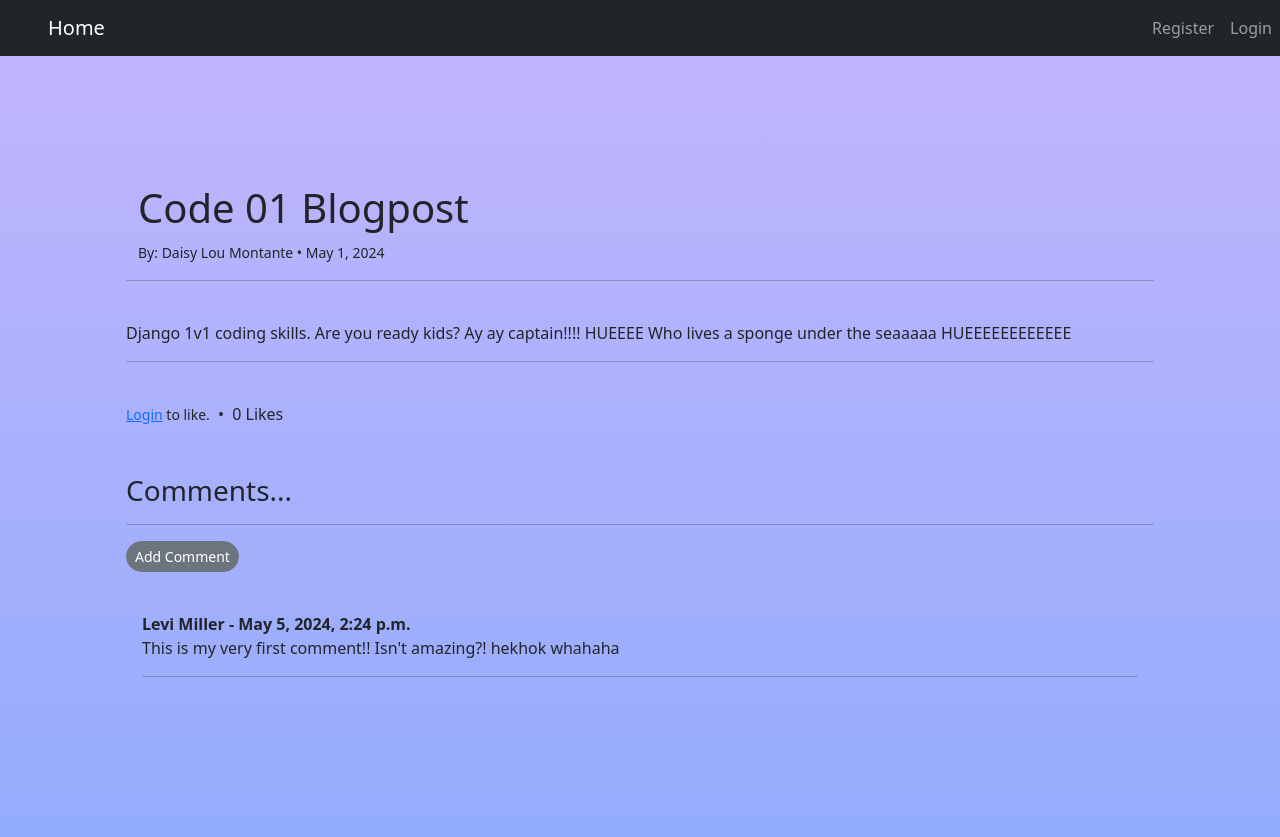
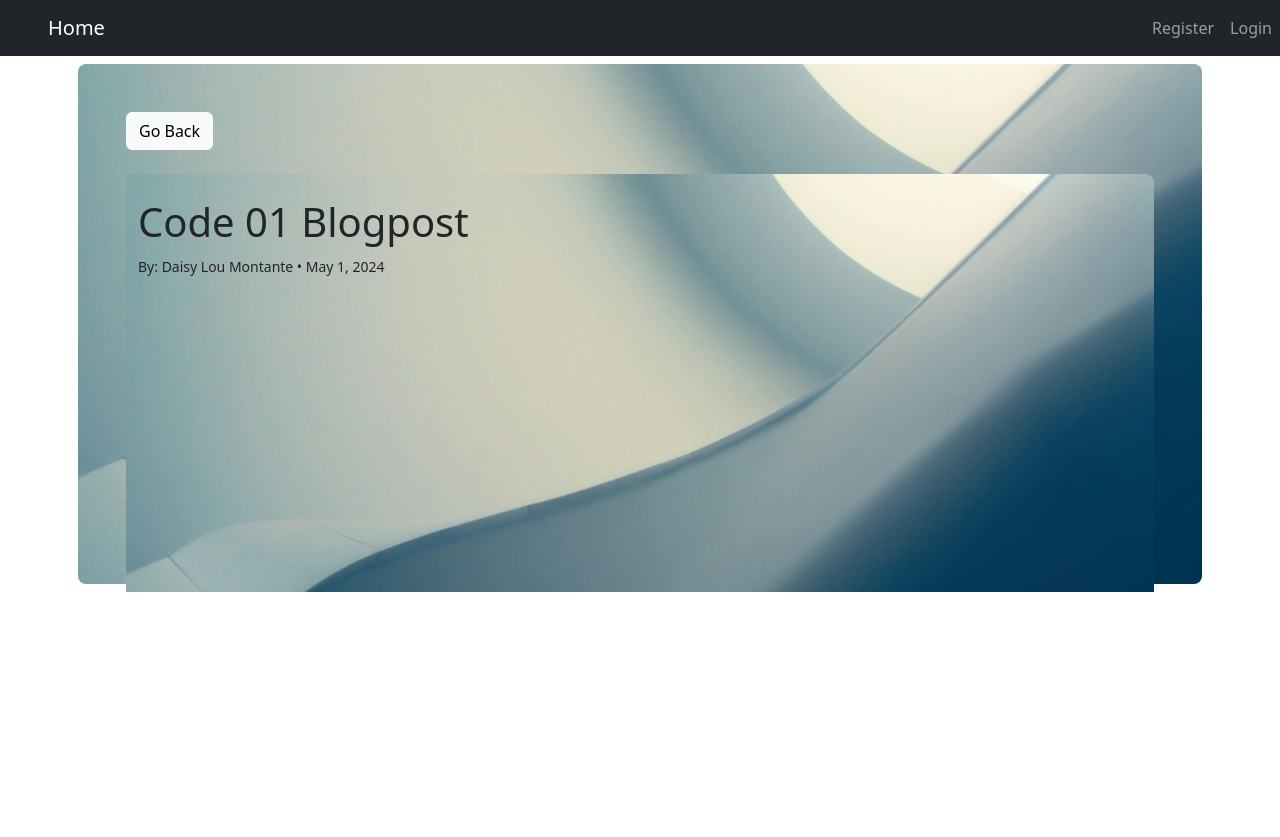
Before and after one commit to monay08/blogpost-django, a Django app: page /detail/2 in a window 1280 px wide. After the commit the page ends 592 px from the top, so only its background shows below. Run offline with Django 5.2, Linux system fonts and the light colour scheme; data comes from the database, SQL or seed files in the repository; both versions use the stored data as it was after the commit.

Commit message:
fixing buttons

```diff
--- a/blogpost/templates/base.html
+++ b/blogpost/templates/base.html
@@ -6,9 +6,7 @@
     <meta name="viewport" content="width=device-width, initial-scale=1, shrink-to-fit=no">
     <link rel="stylesheet" href="{% static 'css/bootstrap.min.css' %}">
     <link rel="stylesheet" href="{% static 'css/style.css' %}">
-    <link rel="stylesheet" href="/static/css/style.css">
     <link href="https://cdn.jsdelivr.net/npm/bootstrap@5.3.3/dist/css/bootstrap.min.css" rel="stylesheet" integrity="sha384-QWTKZyjpPEjISv5WaRU9OFeRpok6YctnYmDr5pNlyT2bRjXh0JMhjY6hW+ALEwIH" crossorigin="anonymous">
-
     <title>Blogpost</title>
   </head>
 
--- a/blogpost/templates/create-post.html
+++ b/blogpost/templates/create-post.html
@@ -9,7 +9,7 @@
         <form method='POST'>
             {% csrf_token %}
             {{ form.as_p }}
-            <button class='btn btn-secondary'>Save</button>
+            <button class='btn btn-success'>Upload</button><button class='btn btn-light' onclick="history.back()">Back</button><br><br>
     </div>
 
 </div>
--- a/blogpost/templates/detail-view.html
+++ b/blogpost/templates/detail-view.html
@@ -2,16 +2,17 @@
 
 {% block content %}
 <div class="container p-2 overflow-hidden " style="height: auto;">
-    <div class="container p-5 mt-5  rounded-3">
-        <br>
-        <div class="container rounded-3" ">
+    <div class="container p-5 mt-0  rounded-3">
+        <button class='btn btn-light' onclick="history.back()">Go Back</button><br><br>
+        <div class="container rounded-3">
+            <br>
             <h1>{{ post.title }}</h1>
             <small>
                 By: {{ post.author.first_name }} {{ post.author.last_name }} • {{ post.post_date }}
 
                 {% if user.is_authenticated %}
                     {% if user.id == post.author.id %}
-                        - <a href='{% url 'updatepost' post.pk %}' class="a px-2"><button type="button" class="btn btn-primary btn-sm rounded-5">Edit</button></a>
+                        <a href='{% url 'updatepost' post.pk %}' class="a px-2"><button type="button" class="btn btn-primary btn-sm rounded-5">Edit</button></a>
                         <a href='{% url 'deletepost' post.pk %}'><button type='submit', name='post_id', value='{{ post.id }}', class='btn btn-danger btn-sm rounded-5'>Delete</button></a>
                     {% endif %}
                 {% endif %}
@@ -19,12 +20,11 @@
             </small><br>
         </div>
 
-
         <hr>
         <br>
         {{ post.body|safe }}
+        <br><br>
         <hr>
-        <br>
         <form action="{% url 'like_post' post.pk %}" method="POST">
             {% csrf_token %}
 
@@ -41,17 +41,16 @@
         <span class="px-1">&bull;</span> {{ total_likes }} Likes
         </form>
         <br><br>
-        <h3>Comments...</h3><hr>
+        <h4>Comments...&#128173;</h4><hr>
         {% if not post.comments.all %}
             No comments yet ... <a href='{% url 'addcomment' post.pk %}' class="a px-3"><button type='submit' class='btn btn-success btn-sm rounded-5'>Add One</button></a>
         {% else %}
-            <a href='{% url 'addcomment' post.pk %}'><button type='submit' class='btn btn-secondary btn-sm rounded-5'>Add Comment</button></a>
+            <a href='{% url 'addcomment' post.pk %}'><button type='submit' class='btn btn-primary btn-sm rounded-5'>Add Comment</button></a>
             <br><br>
                 {% for comment in post.comments.all %}
                 <div class="container p-3 ">
-                    <strong>{{ comment.name }} - {{ comment.date_added }}</strong>
-                    <br>
-                    {{ comment.body }}
+                    <h6>&#128100;{{ comment.name }} - {{ comment.date_added }}</h6>
+                    &emsp;{{ comment.body }}
                     <br>
                     <hr>
                 </div>
@@ -61,7 +60,6 @@
         <br>
         <br><br>
     </div>
-
 </div>
 
 {% endblock %}
--- a/blogpost/templates/includes/nav.html
+++ b/blogpost/templates/includes/nav.html
@@ -19,7 +19,7 @@
           <form action="{% url 'logout' %}" method="post">
             {% csrf_token %}
             <button type="submit" class="nav-link btn btn-link">Logout</button>
-        </form>
+          </form>
 
         {% else %}
 
--- a/blogpost/templates/update-post.html
+++ b/blogpost/templates/update-post.html
@@ -2,6 +2,8 @@
 
 {% block content %}
 
+<div class="container overflow-hidden" style="height: 100vh;">
+    <div class="form-group p-5">
         {% if user.is_authenticated %}
             {% if user.id == post.author.id %}
                 <br>
@@ -12,7 +14,9 @@
                     <form method='POST'>
                         {% csrf_token %}
                         {{ form.as_p }}
-                <button class='btn btn-secondary'>Update</button>
+                        <button class='btn btn-success'>Update</button><button class='btn btn-light' onclick="history.back()">Back</button><br><br>
+                </div>
+    </div>
 </div>
     {% else %}
         You're not allowed to edit this post.
--- a/static/css/style.css
+++ b/static/css/style.css
@@ -1,11 +1,8 @@
-body{
-        background-image: linear-gradient(180deg, #c4b6fd, #93acfc);
-}
 
-.blog-section {
-        background-image: url('/static/img/daisy.jpg'); /* Replace 'path_to_your_image.jpg' with the actual path to your image */
+.container.rounded-3 {
+        height: 65vh;
+        background-image: url('/static/img/pixel.jpg');
+        background-repeat: no-repeat;
         background-size: cover;
         background-position: center;
-        background-repeat: no-repeat;
-        padding: 100px 0; /* Adjust padding as needed */
-}
+      }
```
Also changed, not shown: blogpost/templates/add-comment.html (+4 -8 lines), blogpost/templates/delete-post.html (+8 -5 lines), blogpost/templates/featured-blogs.html (+11 -25 lines), blogpost/templates/home.html (+3 -13 lines), db.sqlite3, static/img/pixel.jpg (added). Lines whose indentation alone changed are shown as unchanged.
